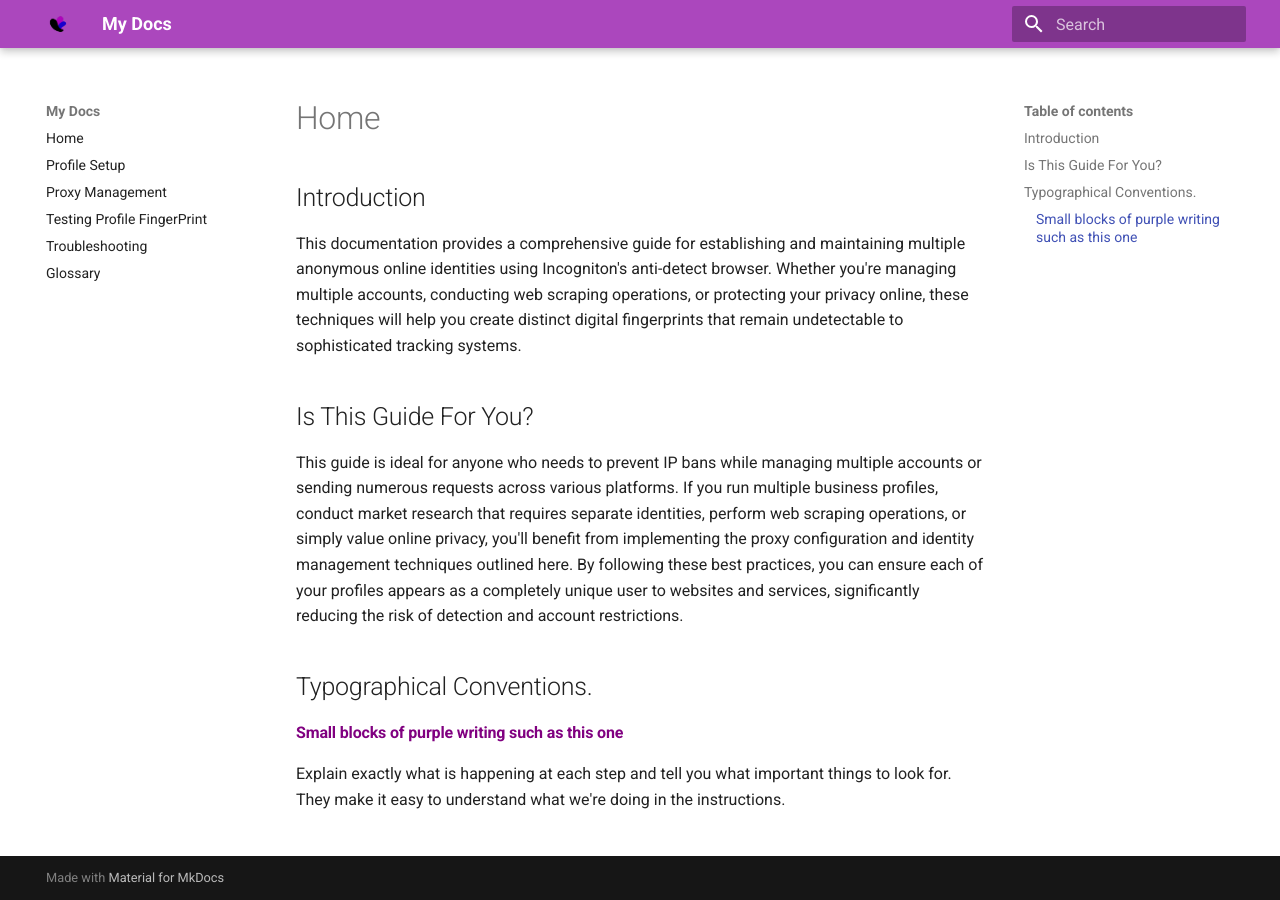
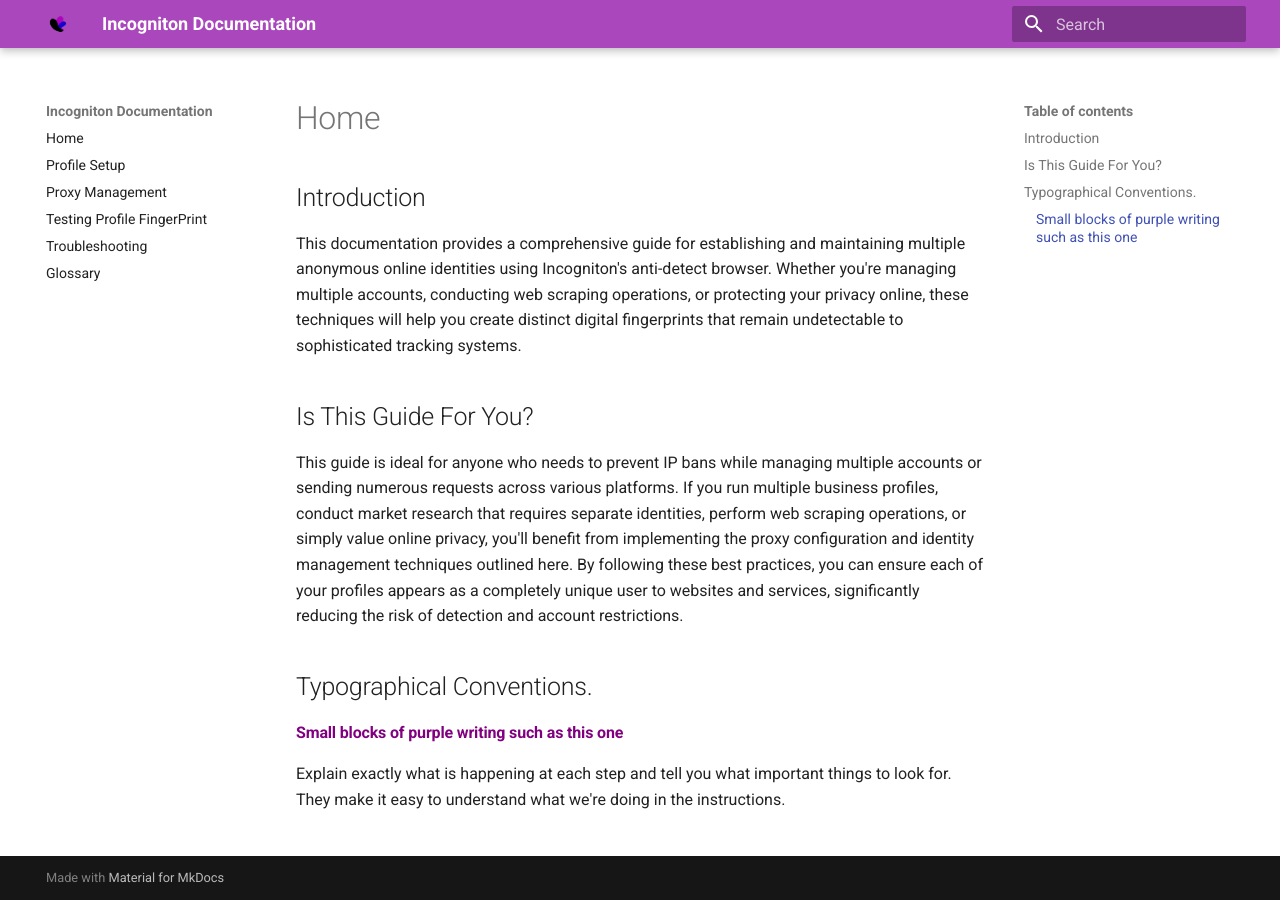
Before and after one commit to whatinthepeta/IncognitonDocumentation, an MkDocs documentation site: the page built from docs/index.md, in a window 1280 px wide. Built offline with MkDocs 1.6.1 and Material for MkDocs 9.7.7, drawn with Linux system fonts in a browser that asks for light colours.

Commit message:
Fix Header name

```diff
--- a/mkdocs.yml
+++ b/mkdocs.yml
@@ -1,4 +1,4 @@
-site_name: My Docs
+site_name: Incogniton Documentation
 site_url: https://incognitondocs.com
 theme:
   logo: assets/logo/incognitonlogo-removebg-preview.png
```
